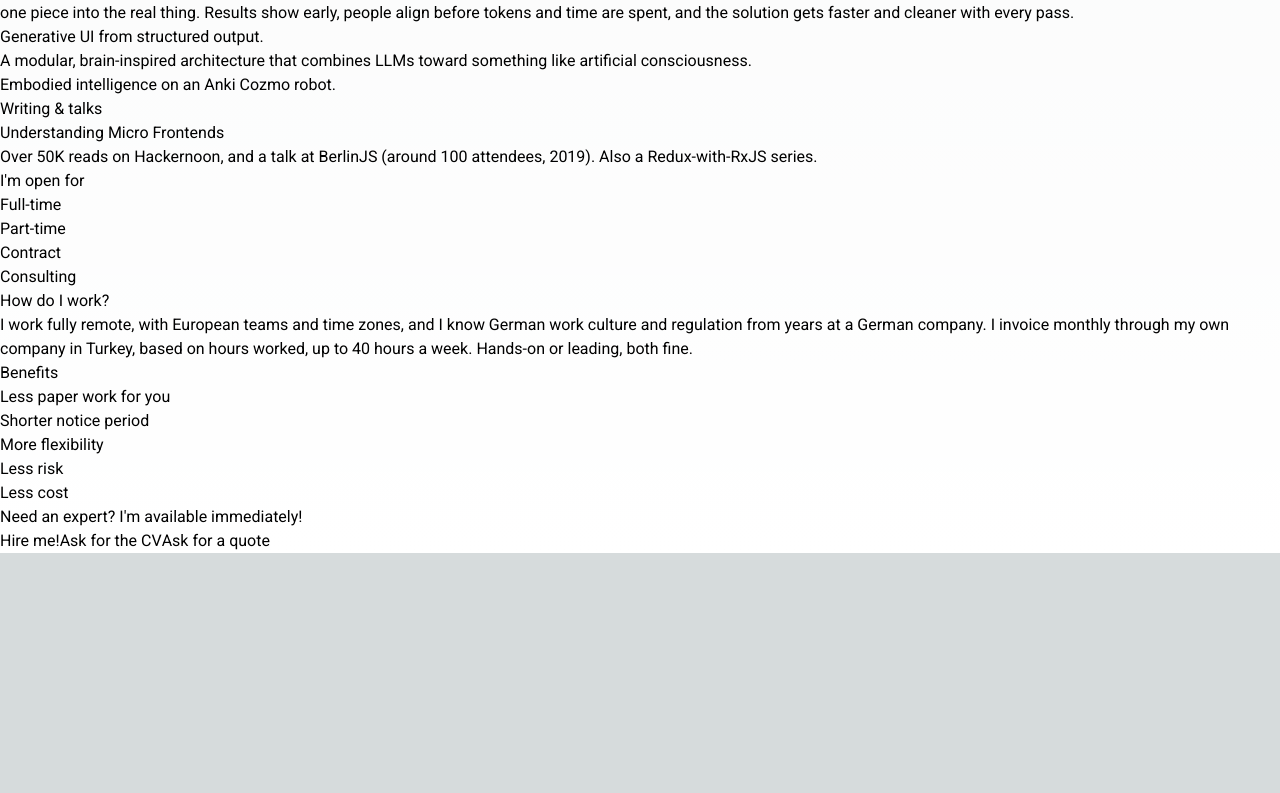
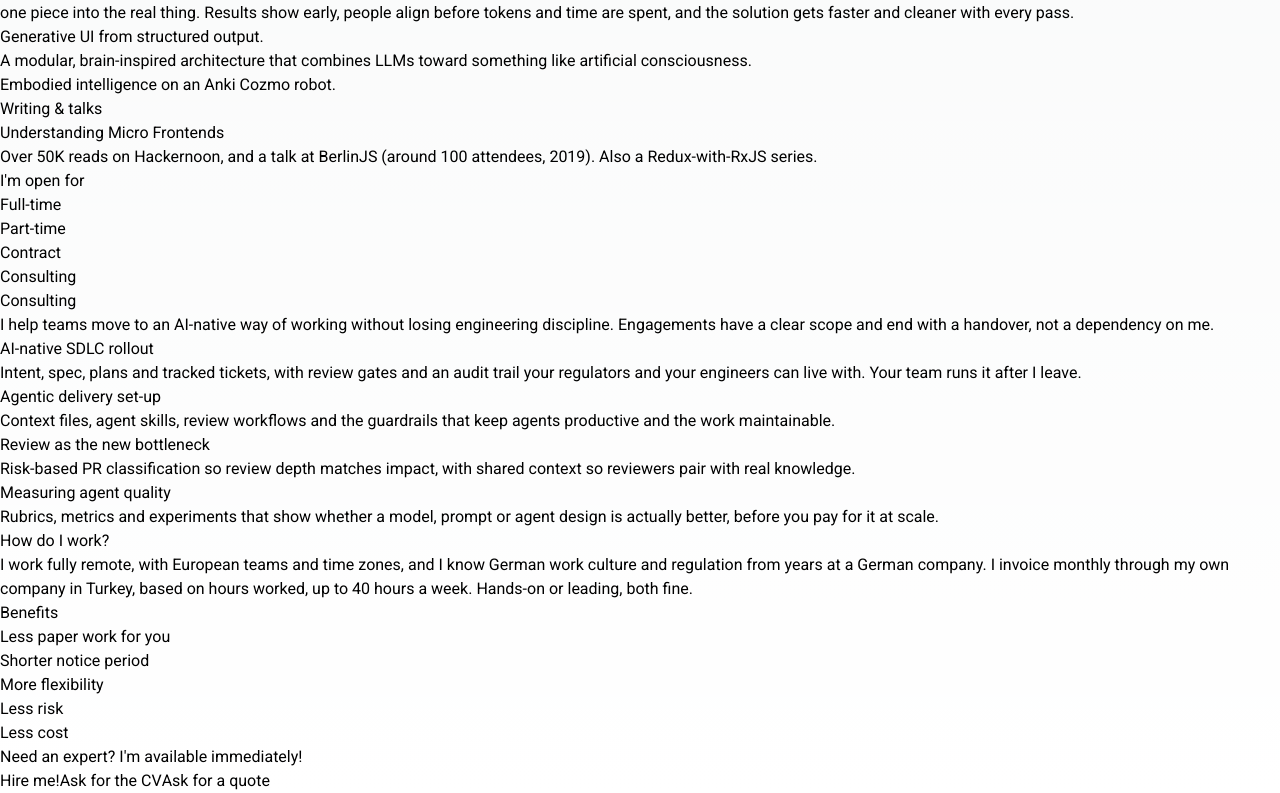
Before and after one commit to onerzafer/cv, a Next.js app: page / in a window 1280 px wide. Shown: the part 6119-6912 px from the top of the page. Before the commit the page ends 6672 px from the top, so only its background shows below. Built offline with nearby package versions, Linux system fonts and the light colour scheme.

Commit message:
Add consulting offer section
Co-Authored-By: Claude Opus 5.5 <noreply@anthropic.com>
Claude-Session: https://claude.ai/code/session_01GL2bN9MqepKNx5SU6p1LtH

```diff
--- a/src/app/page.tsx
+++ b/src/app/page.tsx
@@ -67,6 +67,25 @@ const links = [
 ];
 
 const openFor = ['Full-time', 'Part-time', 'Contract', 'Consulting'];
+
+const consulting = [
+  {
+    title: 'AI-native SDLC rollout',
+    text: 'Intent, spec, plans and tracked tickets, with review gates and an audit trail your regulators and your engineers can live with. Your team runs it after I leave.',
+  },
+  {
+    title: 'Agentic delivery set-up',
+    text: 'Context files, agent skills, review workflows and the guardrails that keep agents productive and the work maintainable.',
+  },
+  {
+    title: 'Review as the new bottleneck',
+    text: 'Risk-based PR classification so review depth matches impact, with shared context so reviewers pair with real knowledge.',
+  },
+  {
+    title: 'Measuring agent quality',
+    text: 'Rubrics, metrics and experiments that show whether a model, prompt or agent design is actually better, before you pay for it at scale.',
+  },
+];
 
 const highlights = [
   {
@@ -399,6 +418,22 @@ const Home = () => {
             </div>
           </div>
           <div className="rounded-lg p-6 bg-slate-100 dark:bg-slate-800">
+            <h2 className="text-xl font-bold mb-4">Consulting</h2>
+            <p className="mb-4">
+              I help teams move to an AI-native way of working without losing
+              engineering discipline. Engagements have a clear scope and end
+              with a handover, not a dependency on me.
+            </p>
+            <ul className="space-y-4">
+              {consulting.map((item) => (
+                <li key={item.title}>
+                  <h3 className="font-bold">{item.title}</h3>
+                  <p>{item.text}</p>
+                </li>
+              ))}
+            </ul>
+          </div>
+          <div className="rounded-lg p-6 bg-slate-100 dark:bg-slate-800">
             <h2 className="text-xl font-bold mb-4">How do I work?</h2>
             <div>
               I work fully remote, with European teams and time zones, and I
```
